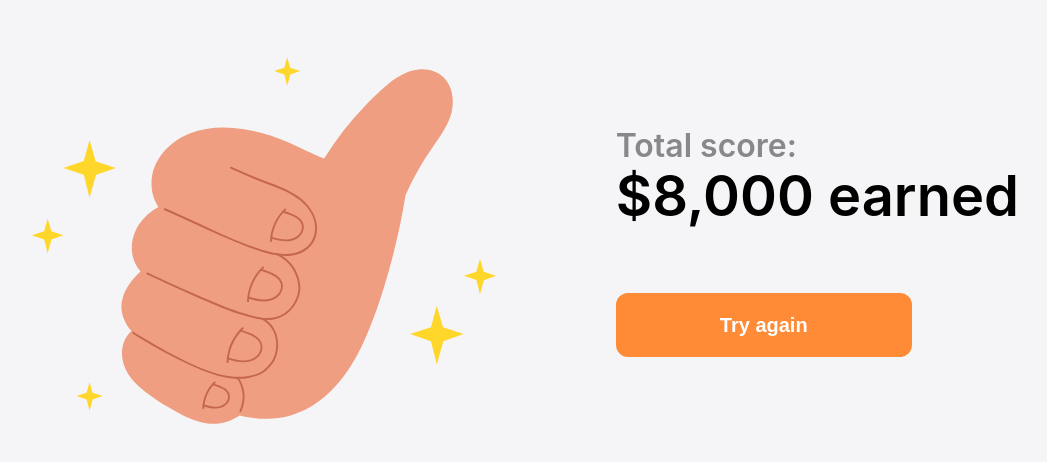
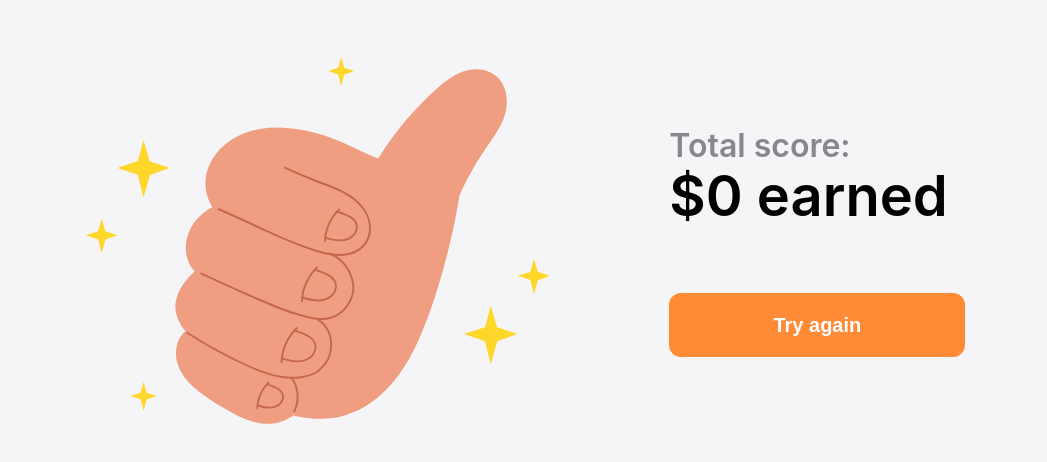
Before and after one commit to LtCodename/genesis-test-task, a React (Create React App) app: page /end in a window 1280 px wide. Shown: the part 158-620 px from the top of the page, without its empty margins (115-1162 px from the left). Built offline with nearby package versions, Linux system fonts and the light colour scheme.

Commit message:
Context setup

```diff
--- a/src/App.tsx
+++ b/src/App.tsx
@@ -1,21 +1,38 @@
-import React from 'react';
+import React, { createContext, useState } from 'react';
 import './App.css';
 import { Switch, Route, Redirect } from 'react-router-dom';
 import StartPage from './components/StartPage/StartPage';
 import EndPage from './components/EndPage/EndPage';
 import GamePage from './components/GamePage/GamePage';
 
+interface IValue {
+  [key: string]: any;
+}
+
+export const Context = createContext<IValue>({});
+
 function App() {
 
+  const [rewardValue, setRewardWalue] = useState(0);
+
+  const reloadRewardValue = (newValue: number) => {
+    setRewardWalue(newValue);
+  };
+
   const allContent = (
-    <>
+    <Context.Provider value={
+      {
+        rewardValue,
+        reloadRewardValue
+      }
+    }>
       <Switch>
         <Route exact path="/start" component={StartPage}/>
         <Route exact path="/end" component={EndPage}/>
         <Route exact path="/game" component={GamePage}/>
         <Redirect to="/start"/>
       </Switch>
-    </>
+    </Context.Provider>
   );
 
   return (
--- a/src/components/EndPage/EndPage.tsx
+++ b/src/components/EndPage/EndPage.tsx
@@ -1,16 +1,18 @@
-import React from 'react';
+import React, { useContext } from 'react';
+import { Context } from '../../App';
 import { StartGameIcon } from '../../assets';
 import Button from '../Button/Button';
 import './EndPage.css';
 
 function EndPage() {
+  const { rewardValue } = useContext(Context);
   return (
     <div className="end-page-container column column-h column-v">
       <div className="row">
         <span className="logo">{StartGameIcon}</span>
         <div className="column column-v start-text-and-button">
           <span className="score-text">Total score:</span>
-          <span className="earned-text">$8,000 earned</span>
+          <span className="earned-text">{`$${rewardValue} earned`}</span>
           <span className="start-game-button">
             <Button buttonText={"Try again"} route={"/game"}></Button>
           </span>
--- a/src/components/GamePage/GamePage.tsx
+++ b/src/components/GamePage/GamePage.tsx
@@ -1,7 +1,8 @@
-import React, {useState, useEffect} from 'react';
+import React, {useState, useEffect, useContext} from 'react';
 import { questionsData } from '../../questionsData';
 import './GamePage.css';
 import { useHistory } from "react-router-dom";
+import { Context } from '../../App';
 
 interface IQuestion {
   question: string;
@@ -13,6 +14,8 @@ interface IQuestion {
 }
 
 function GamePage() {
+  const { reloadRewardValue } = useContext(Context);
+
   const history = useHistory();
   const initialQuestions:IQuestion[] = [];
 
@@ -32,6 +35,7 @@ function GamePage() {
       let newQi = qi + 1;
       setQuestionIndex(newQi);
     } else {
+      reloadRewardValue(reward);
       history.push("/end");
     }
   }
```
